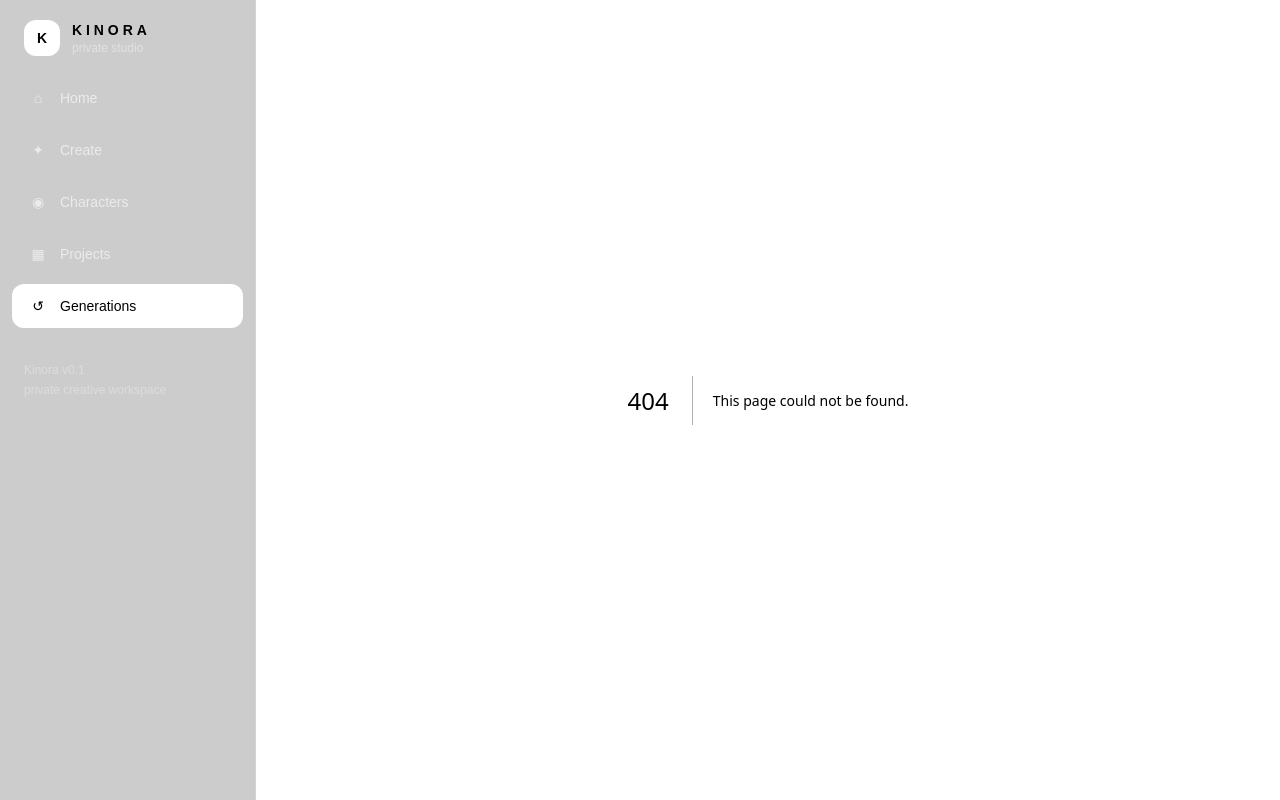
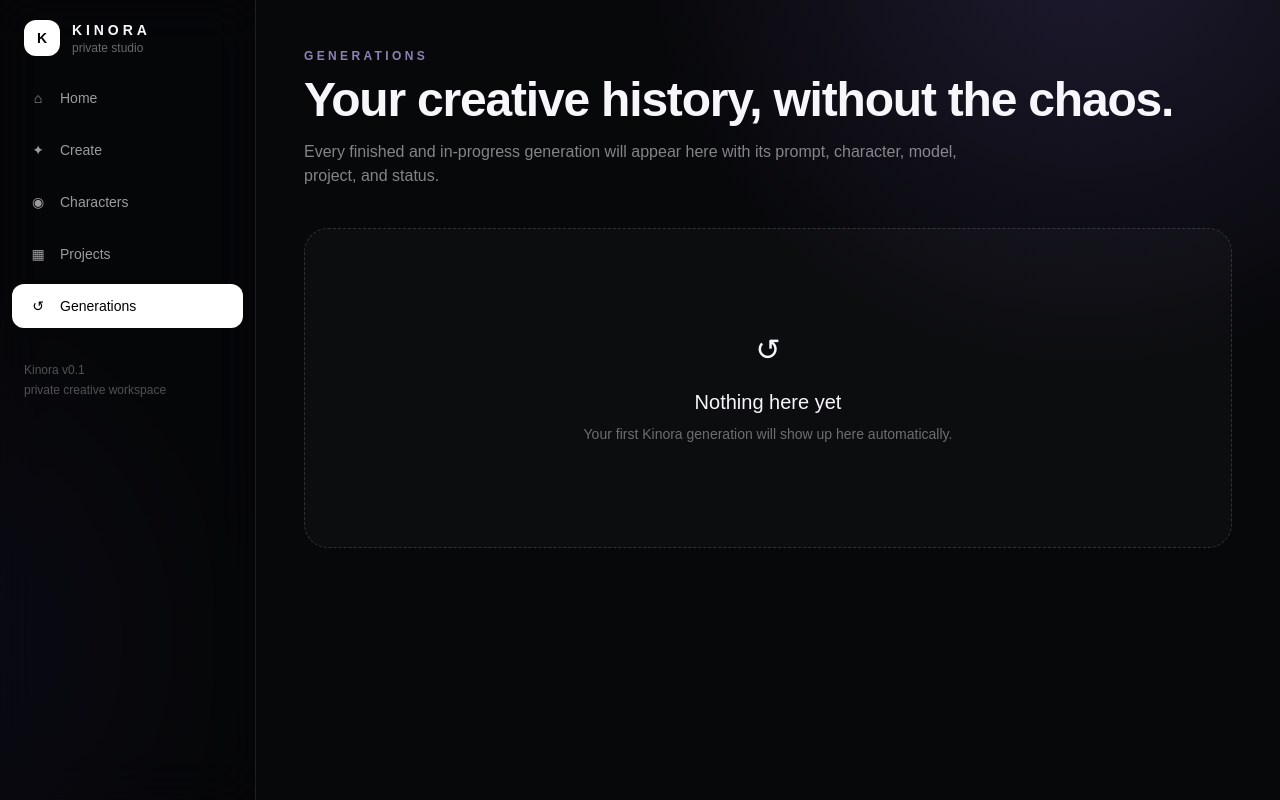
Before and after one commit to rozyroses/Kimora, a Next.js app: page /generations in a window 1280 px wide. Before the commit this address had no page. Built offline with nearby package versions, Linux system fonts and the light colour scheme.

Commit message:
feat: add generations history

```diff
--- /dev/null
+++ b/app/generations/page.tsx
@@ -0,0 +1,23 @@
+import { StudioHeader } from "@/components/StudioHeader";
+
+export default function GenerationsPage() {
+  return (
+    <div className="mx-auto max-w-6xl px-5 py-8 sm:px-8 lg:px-12 lg:py-12">
+      <StudioHeader
+        eyebrow="GENERATIONS"
+        title="Your creative history, without the chaos."
+        description="Every finished and in-progress generation will appear here with its prompt, character, model, project, and status."
+      />
+
+      <div className="grid min-h-80 place-items-center rounded-3xl border border-dashed border-white/15 bg-white/[0.025] text-center">
+        <div>
+          <div className="text-3xl">↺</div>
+          <h2 className="mt-5 text-xl font-medium">Nothing here yet</h2>
+          <p className="mt-2 text-sm text-white/40">
+            Your first Kinora generation will show up here automatically.
+          </p>
+        </div>
+      </div>
+    </div>
+  );
+}
```
